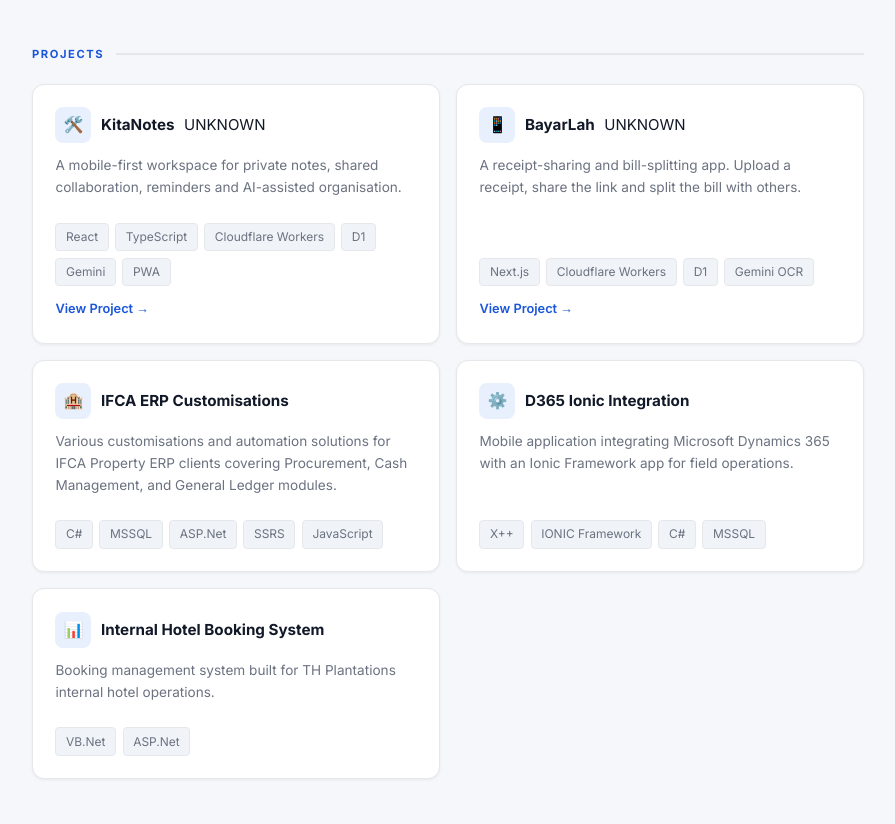
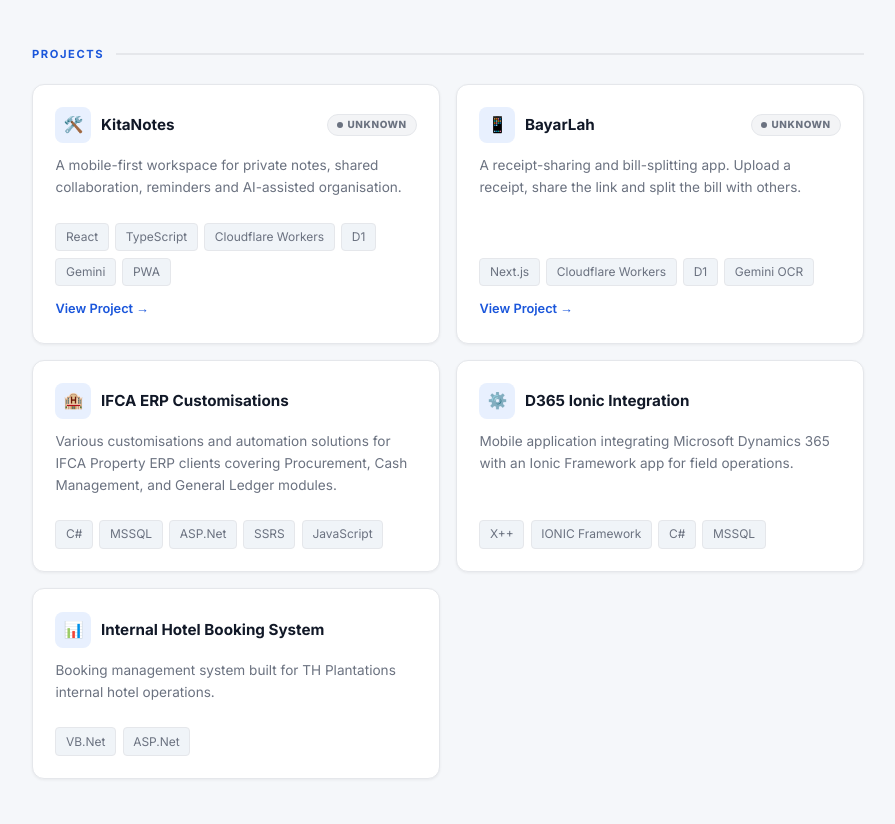
Before and after one commit to fizminho/CVLandingPage, a website: page index.html in a window 1280 px wide. Shown: the part 2790-3614 px from the top of the page, without its empty margins (192-1087 px from the left). Drawn offline with nearby package versions, Linux system fonts and the light colour scheme; no server answers.

Commit message:
Style live availability badges on project cards

```diff
--- a/style.css
+++ b/style.css
@@ -295,6 +295,42 @@ section { margin-top: 3rem; }
   flex-shrink: 0;
 }
 .project-title { font-weight: 700; font-size: 0.95rem; color: var(--text); }
+.project-status {
+  margin-left: auto;
+  flex-shrink: 0;
+  display: inline-flex;
+  align-items: center;
+  gap: 0.3rem;
+  border-radius: 999px;
+  padding: 0.2rem 0.55rem;
+  font-size: 0.62rem;
+  line-height: 1.4;
+  font-weight: 800;
+  letter-spacing: 0.06em;
+  border: 1px solid transparent;
+}
+.project-status::before {
+  content: "";
+  width: 6px;
+  height: 6px;
+  border-radius: 50%;
+  background: currentColor;
+}
+.project-status--checking, .project-status--unknown {
+  color: #6b7280;
+  background: #f3f4f6;
+  border-color: #e5e7eb;
+}
+.project-status--live {
+  color: #047857;
+  background: #ecfdf5;
+  border-color: #a7f3d0;
+}
+.project-status--offline {
+  color: #b91c1c;
+  background: #fef2f2;
+  border-color: #fecaca;
+}
 .project-desc { color: var(--muted); font-size: 0.85rem; line-height: 1.6; flex: 1; }
 .project-link {
   color: var(--accent);
```
